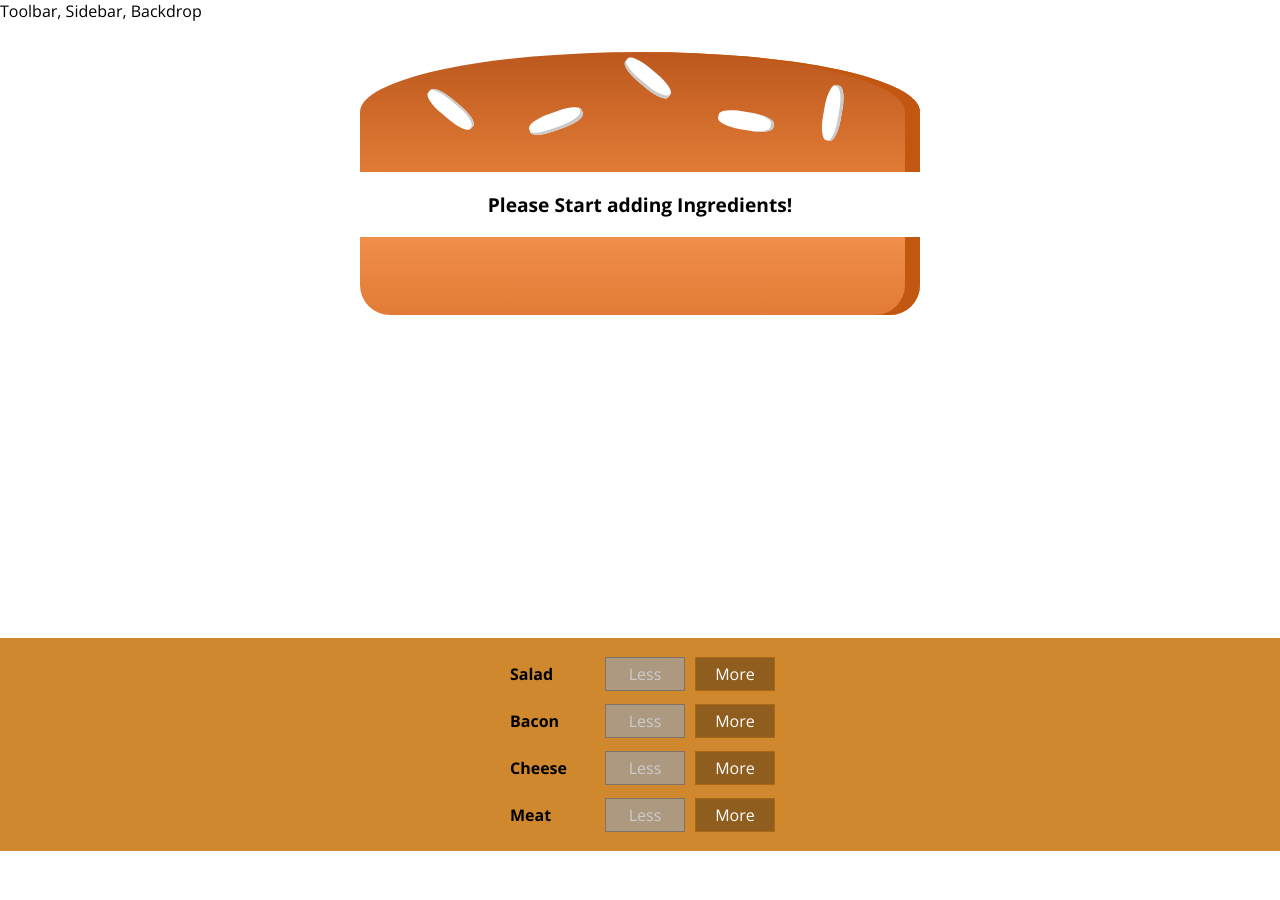
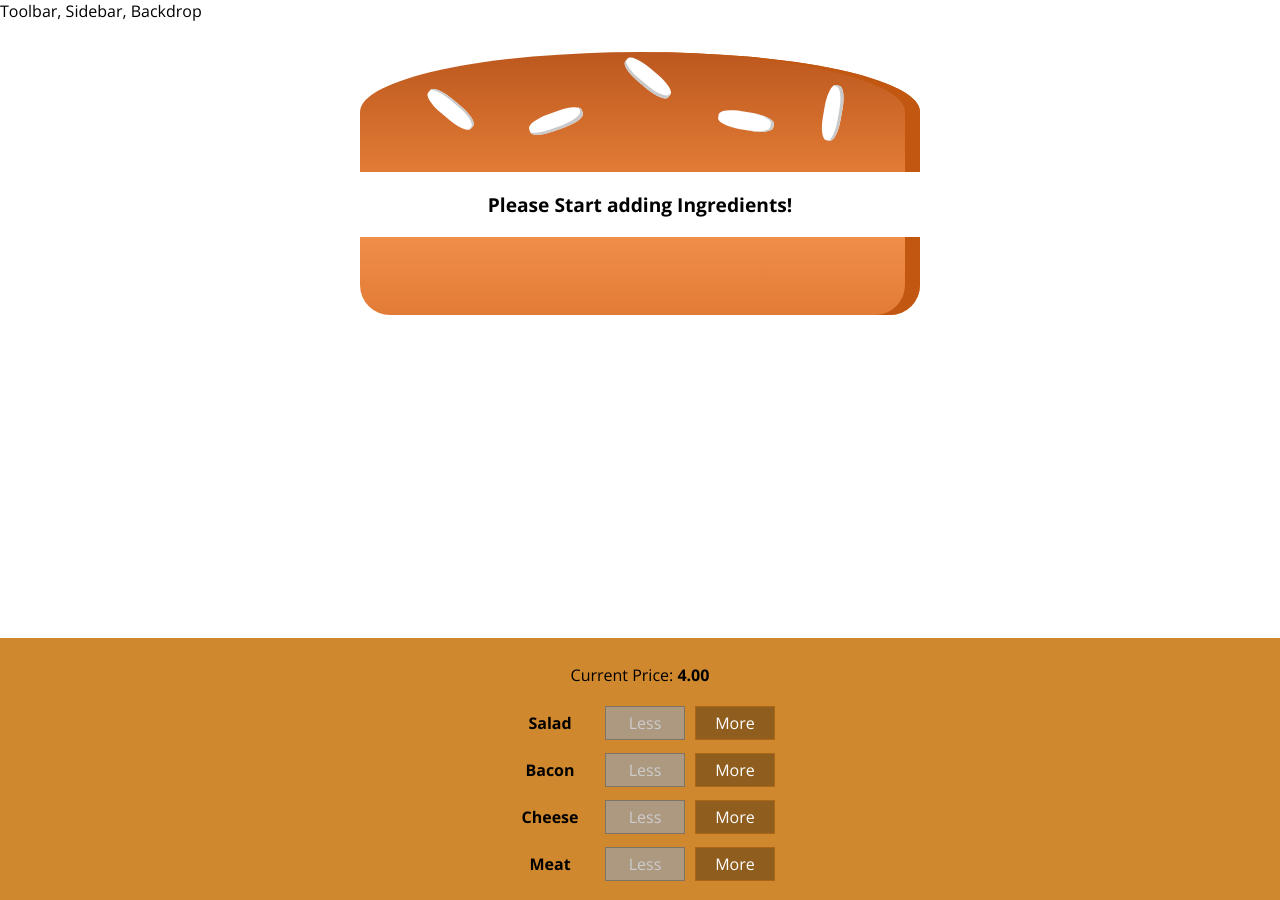
Before and after one commit to kunalrs/burger-builder, a React (Create React App) app: page / in a window 1280 px wide. Before the commit the page ends 851 px from the top, so only its background shows below. Built offline with nearby package versions, Linux system fonts and the light colour scheme.

Commit message:
Displayed price

```diff
--- a/src/components/Burger/BuildControls/BuildControls.js
+++ b/src/components/Burger/BuildControls/BuildControls.js
@@ -13,8 +13,8 @@
     ]
 
     return <div className={classes.BuildControls}>
-        {
-            controls.map(ctrl =>
+        <p>Current Price: <strong>{props.totalPrice.toFixed(2)}</strong></p>
+        {controls.map(ctrl =>
             <BuildControl
                 added={() => props.ingredientsAdded(ctrl.type)}
                 removed={() => props.ingredientsRemoved(ctrl.type)}
@@ -22,8 +22,7 @@
                 label={ctrl.label}
                 disabled={props.disabled[ctrl.type]}
                 type={ctrl.type}  />
-            )
-        }
+        )}
     </div>
 };
 
--- a/src/components/Burger/BuildControls/BuildControls.module.css
+++ b/src/components/Burger/BuildControls/BuildControls.module.css
@@ -3,6 +3,7 @@
     display: flexbox;
     flex-flow: column;
     align-items: center;
+    text-align: center;
     box-shadow: 0 2px 1px #ccc;
     margin: auto;
     padding: 10px 0;
--- a/src/containers/BurgerBuilder/BurgerBuilder.js
+++ b/src/containers/BurgerBuilder/BurgerBuilder.js
@@ -78,6 +78,7 @@
             <Aux>
                 <Burger ingredients={this.state.ingredients} />
                 <BuildControls
+                    totalPrice={this.state.totalPrice}
                     disabled={disabledInfo}
                     ingredientsAdded={this.addIngredientHandler}
                     ingredientsRemoved={this.removeIngredientHandler} />
```
Lines whose indentation alone changed are shown as unchanged.
